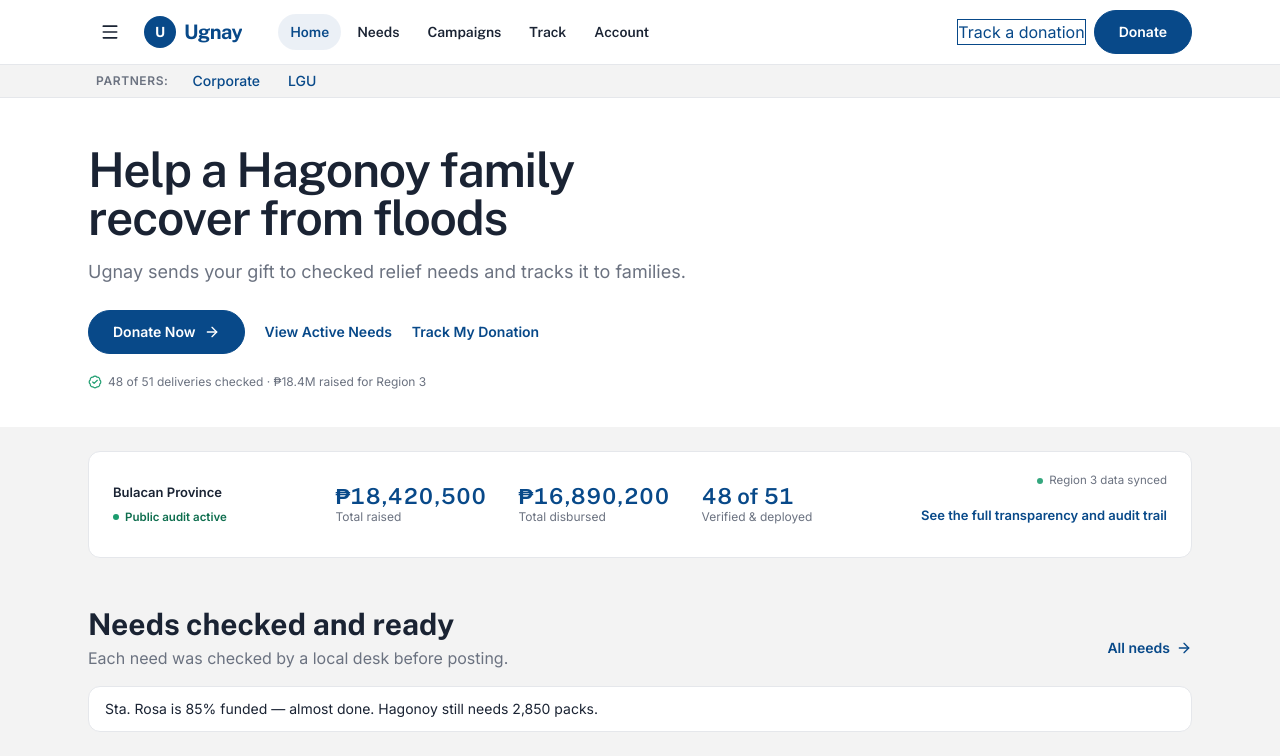
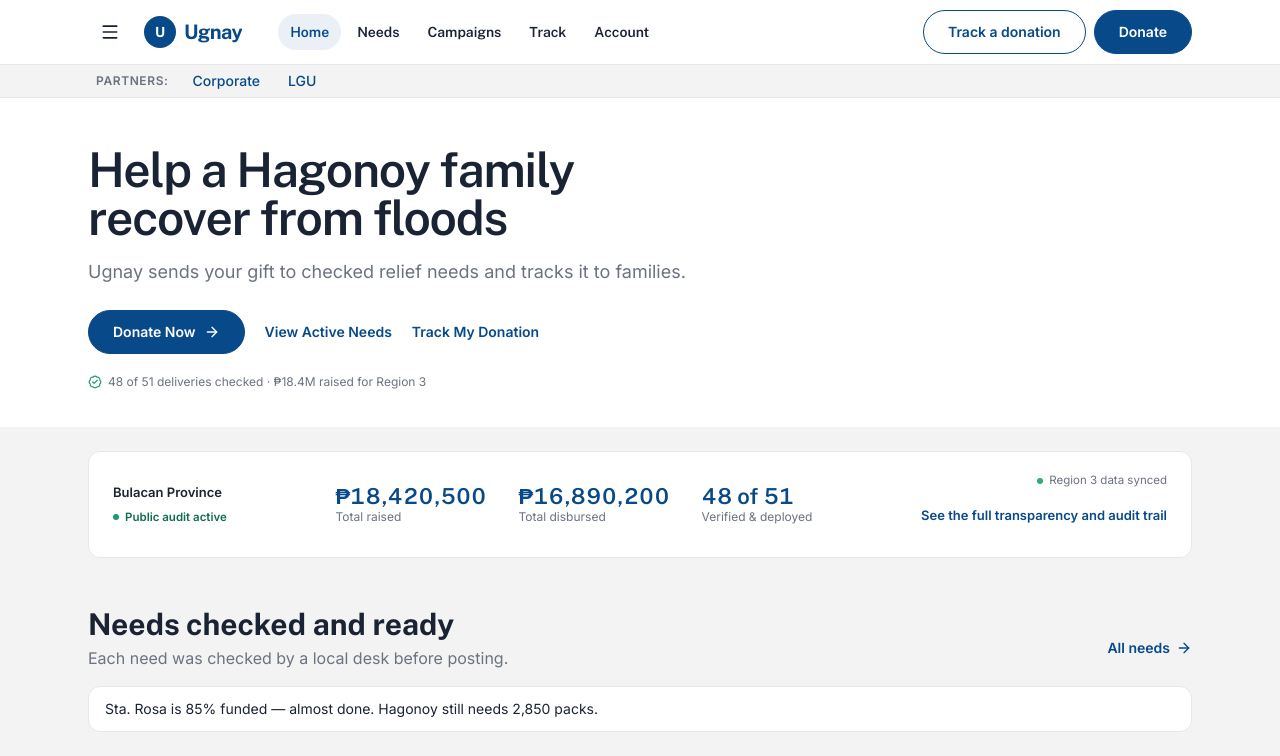
Before and after one commit to ralph-16/psc-project, a Next.js app: page / in a window 1280 px wide. Shown: the top 756 px of the page. Built offline with nearby package versions, Linux system fonts and the light colour scheme.

Commit message:
fix: header Track button lost pill styles via hidden class

```diff
--- a/components/ugnay/SiteHeader.tsx
+++ b/components/ugnay/SiteHeader.tsx
@@ -119,9 +119,11 @@ export default function SiteHeader() {
           })}
         </nav>
         <div className="ml-auto flex shrink-0 items-center gap-2">
-          <Link href="/track" className="ugnay-btn ugnay-btn-outline hidden whitespace-nowrap md:inline-flex">
-            Track a donation
-          </Link>
+          <div className="hidden shrink-0 md:block">
+            <Link href="/track" className="ugnay-btn ugnay-btn-outline whitespace-nowrap">
+              Track a donation
+            </Link>
+          </div>
           <Link href="/needs" className="ugnay-btn ugnay-btn-solid px-4 py-2 text-[13px] whitespace-nowrap sm:px-6 sm:text-sm">
             Donate
           </Link>
```
Also changed, not shown: public/ugnay-logo-text.png (added), public/ugnay-logo.svg (added).
